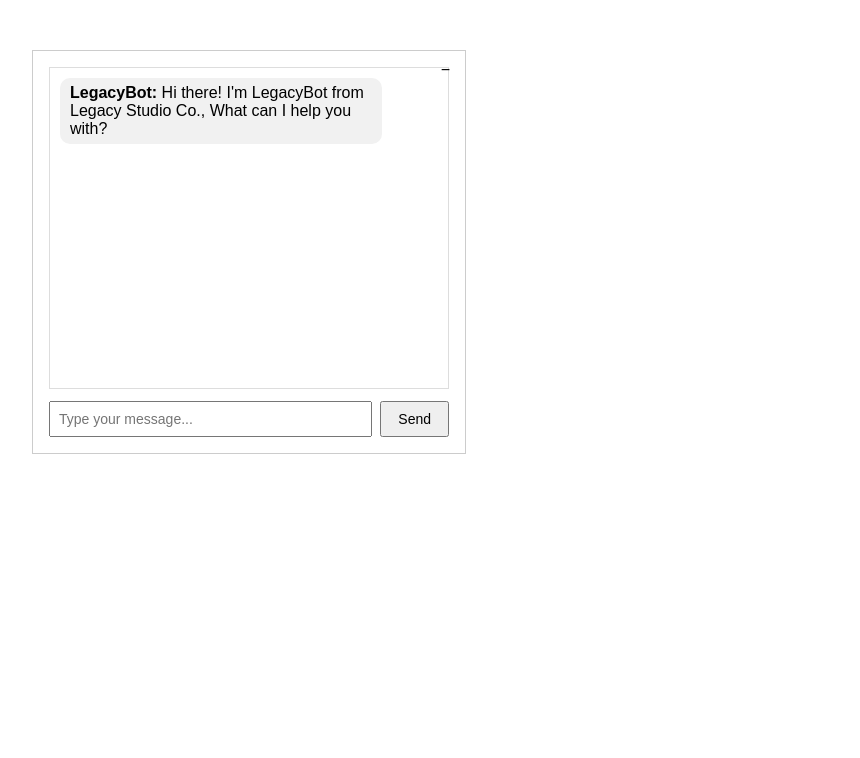
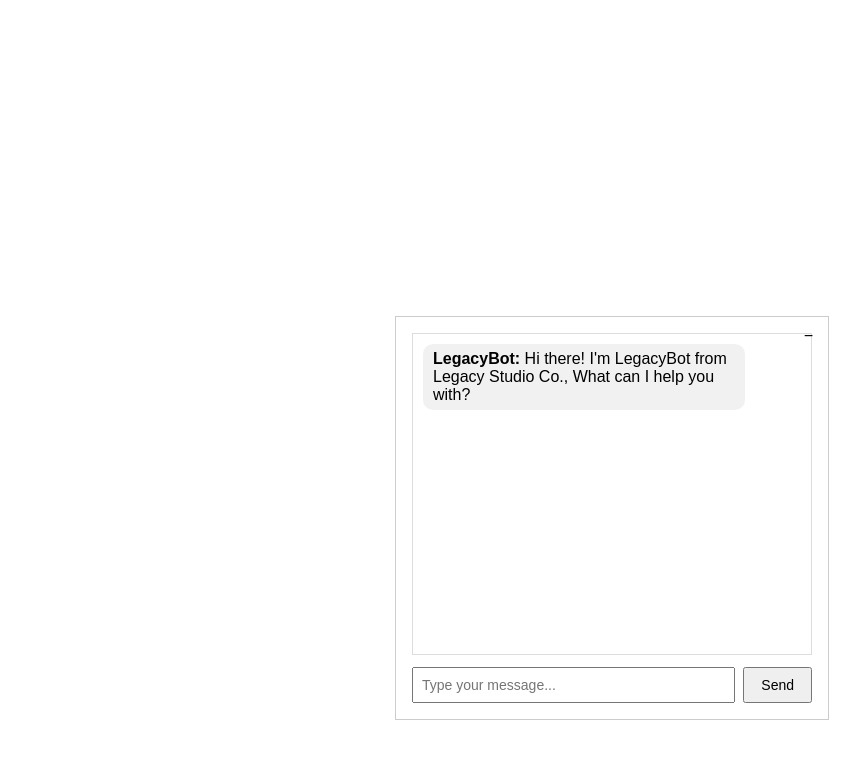
Before and after one commit to KingdomConf/legacy-chatbot, a website: page index.html in a window 1280 px wide. Both pictures are taken after a click on the button "Click here to chat". Shown: the whole page, without its empty margins (391-1251 px from the left). Drawn offline with Linux system fonts and the light colour scheme.

Commit message:
Update index.html

```diff
--- a/index.html
+++ b/index.html
@@ -61,12 +61,14 @@
 </head>
 <body>
 
+<div id="chat-box" style="position: fixed; bottom: 80px; right: 60px; z-index: 9999;">
   <div id="chat-wrapper" style="position: relative;">
     <div id="chat-container">
       <div id="chat-log"></div>
       <div id="input-container">
         <input type="text" id="chat-input" placeholder="Type your message...">
         <button id="send-btn">Send</button>
+      </div>
     </div>
   </div>
 </div>
@@ -144,20 +146,17 @@
 minimizeBtn.style.display = 'block'; // Start visible because chat is minimized
 
 minimizeBtn.addEventListener('click', () => {
-  document.getElementById('chat-wrapper').style.display = 'none';
-  minimizeBtn.style.display = 'block';
-  // Actually, per instructions, clicking minimizeBtn should open chat, so fix:
-  document.getElementById('chat-wrapper').style.display = 'block';
+  document.getElementById('chat-box').style.display = 'block';
   minimizeBtn.style.display = 'none';
 });
 
 function minimizeChat() {
-  document.getElementById('chat-wrapper').style.display = 'none';
+  document.getElementById('chat-box').style.display = 'none';
   minimizeBtn.style.display = 'block';
 }
 
 // Set initial state: chat minimized on load
-document.getElementById('chat-wrapper').style.display = 'none';
+document.getElementById('chat-box').style.display = 'none';
 minimizeBtn.style.display = 'block';
 
 document.getElementById('send-btn').addEventListener('click', sendChat);
```
Lines whose indentation alone changed are shown as unchanged.
